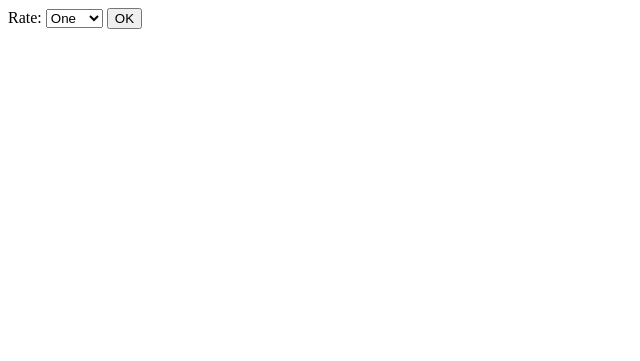
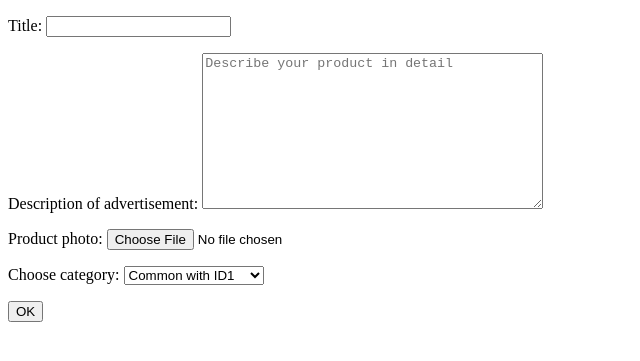
Before and after one commit to LemanRus/VladFirsovB108, a Django app: page /ads/create/ in a window 1280 px wide. Shown: the top 361 px of the page, without its empty margins (0-640 px from the left). Run offline with Django 4.2, Linux system fonts and the light colour scheme; data comes from the database, SQL or seed files in the repository.

Commit message:
Hw3_4 Add create ad form

```diff
--- a/Module3/bestshopever/ads/forms.py
+++ b/Module3/bestshopever/ads/forms.py
@@ -1,7 +1,29 @@
 from django import forms
 
-from bestclassified.models import Stars
+from ads.models import Advertisement
 
 
-class AdCreateForm(forms.Form):
-    rate = forms.ChoiceField(widget=forms.Select, choices=Stars.choices)
+class AdCreateForm(forms.ModelForm):
+
+    class Meta:
+        model = Advertisement
+        fields = ['title', 'description', 'image', 'category']
+        labels = {
+            'title': 'Title',
+            'description': 'Description of advertisement',
+            'image': 'Product photo',
+            'category': 'Choose category',
+        }
+        widgets = {
+            'description': forms.Textarea(
+                attrs={
+                    'class': 'form-control',
+                    'placeholder': 'Describe your product in detail'
+                }
+            ),
+            'image': forms.ClearableFileInput(
+                attrs={
+                    'class': 'form-control',
+                }
+            )
+        }
--- a/Module3/bestshopever/ads/templates/ads/ad_create.html
+++ b/Module3/bestshopever/ads/templates/ads/ad_create.html
@@ -5,9 +5,9 @@
     <title>Create new ad</title>
 </head>
 <body>
-<form action="{% url 'ads:ad_create' %}" method="post">
+<form action="{% url 'ads:ad_create' %}" method="post" enctype="multipart/form-data">
     {% csrf_token %}
-    {{ form }}
+    {{ form.as_p }}
     <input type="submit" value="OK">
 </form>
 </body>
--- a/Module3/bestshopever/ads/views.py
+++ b/Module3/bestshopever/ads/views.py
@@ -1,6 +1,10 @@
+import time
+
 from django.http import HttpResponse, Http404
 from django.shortcuts import render, get_object_or_404, redirect
 from django.template import loader
+from django.urls import reverse
+from django.utils import timezone
 
 from . import models
 from .forms import AdCreateForm
@@ -50,9 +54,23 @@ def ad_show(request, ad_id):
 
 def ad_create(request):
     template_name = 'ads/ad_create.html'
-    form = AdCreateForm()
-    context = {'form': form,}
-    return render(request, template_name, context)
+    if request.method == 'GET':
+        form = AdCreateForm()
+        context = {'form': form,}
+        return render(request, template_name, context)
+    elif request.method == 'POST':
+        form = AdCreateForm(request.POST, request.FILES)
+        print(form)
+        print(form.is_valid())
+        if form.is_valid():
+            ad = form.save(commit=False)
+            ad.author = request.user
+            ad.date_pub = timezone.now()
+            ad.save()
+            return redirect(reverse('ads:ad_show', kwargs={'ad_id': ad.id}))
+        else:
+            context = {'form': form}
+            return render(request, template_name, context)
 
 
 def ad_edit(request, ad_id):
```
Also changed, not shown: Module3/bestshopever/db.sqlite3.
